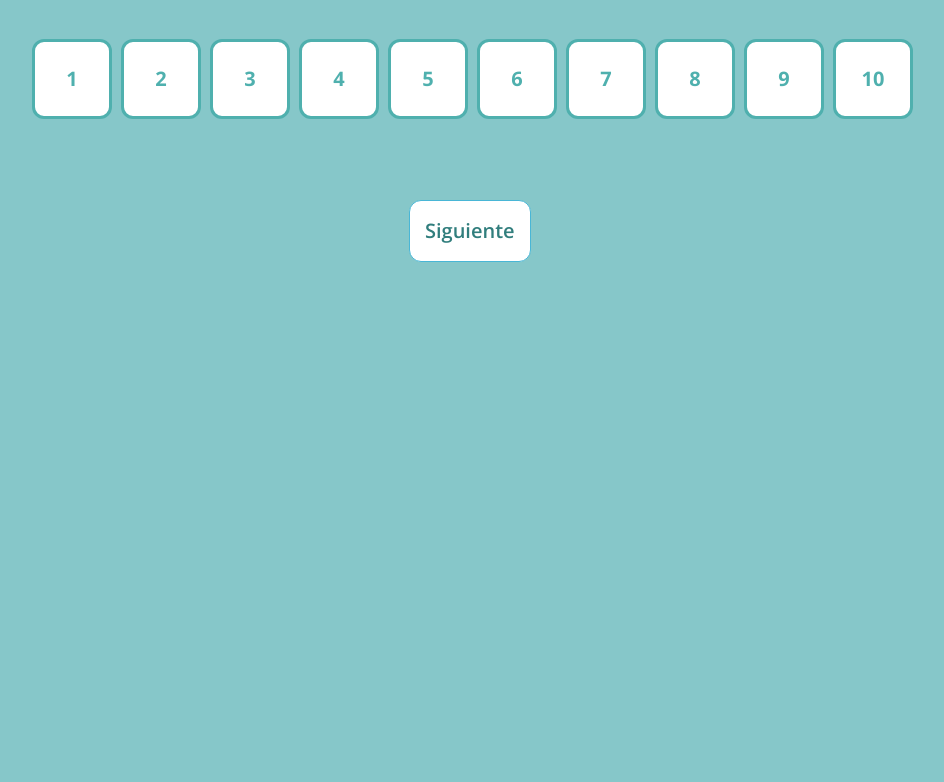
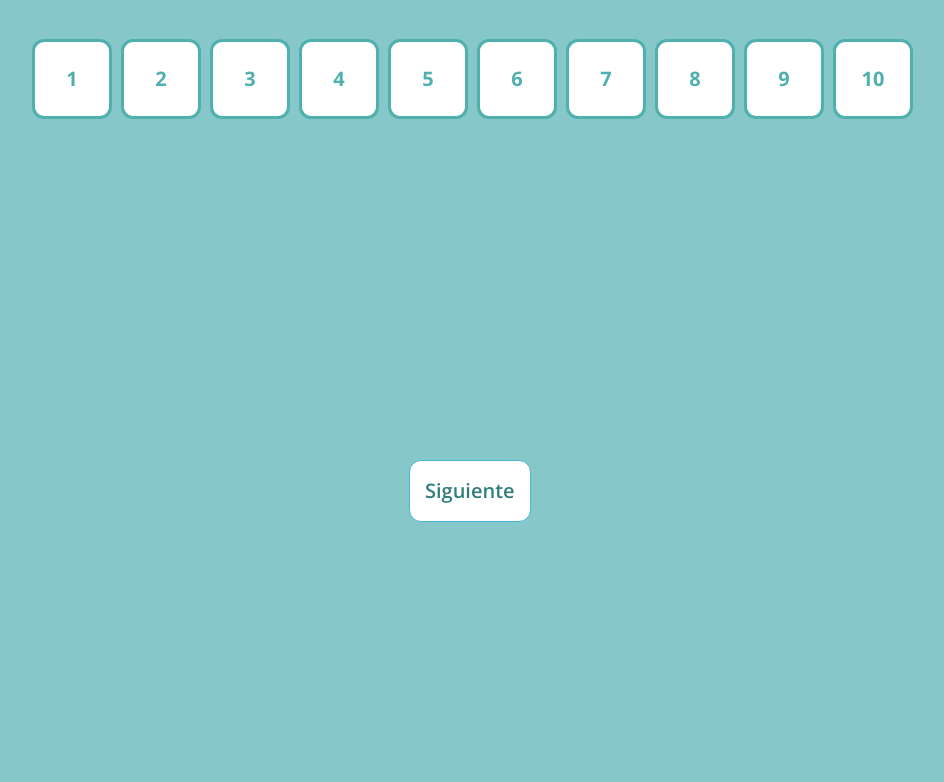
Before and after one commit to Tunas-taj/Redgem, a Django app: page / in a window 1280 px wide. Shown: the part 1818-2600 px from the top of the page, without its empty margins (167-1111 px from the left). Run offline with Django 5.2, Linux system fonts and the light colour scheme; some libraries are stand-ins or nearby versions; some web fonts are replaced.

Commit message:
modifica index.html

```diff
--- a/Survey/templates/index.html
+++ b/Survey/templates/index.html
@@ -58,7 +58,7 @@
 
 			.element {
 				position: absolute;
-				bottom: 20%;
+				bottom: 10%;
 				left: 45%;
 				background-color: #ffffff;
 				color:#317e7d ;
@@ -123,7 +123,7 @@
 	</head>
 	<body>
 		<div>
-			<img class='img-red' src="{% static 'assets\img\img-red.webp' %}" width="2000" height="9000">
+			<img class='img-red' src="{% static 'assets\img\img-red.webp' %}" width="2000" height="900">
 			<img class='img-logo' src="{% static 'assets\img\img-logo.webp' %}" width="160" height="auto">
 			<p class="artifakt-element-black letter-red">¡DANOS TU OPINION!</p>
 		</div>
```
